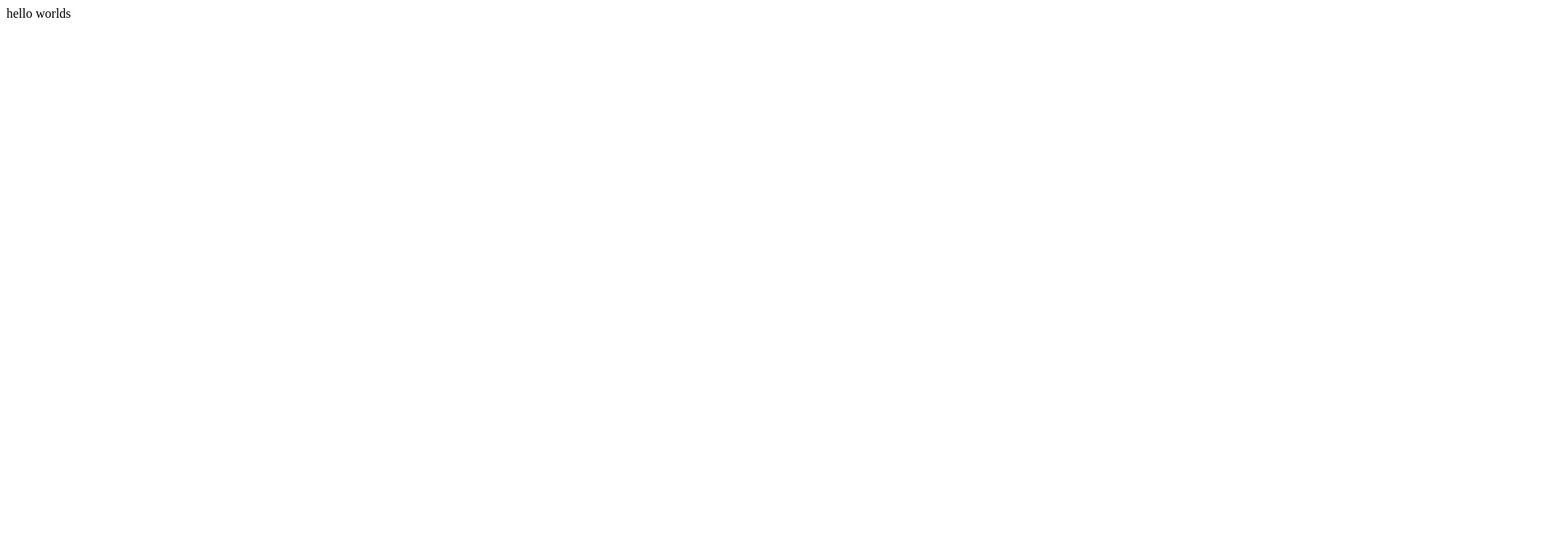
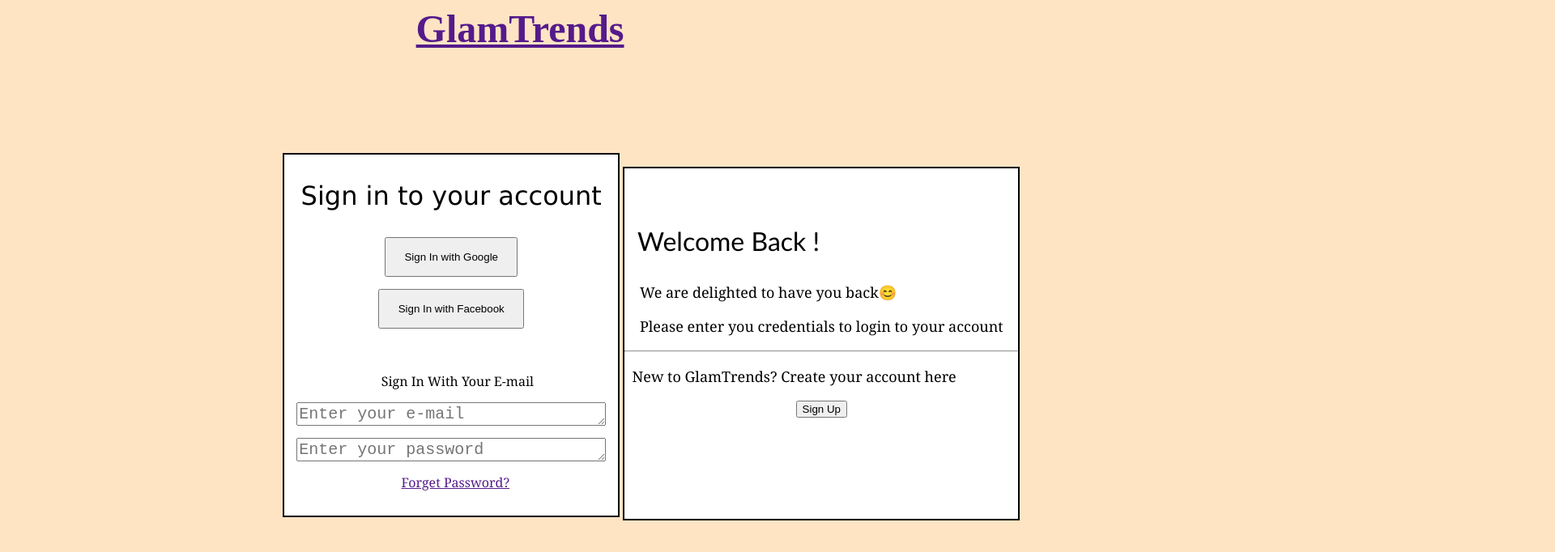
Before and after one commit to GDSC23BundelkhandUniversity/E-commerce_Products, a plain HTML site: page index.html in a window 1280 px wide. Shown: the top 682 px of the page at 81% size, 1920 px wide, since content can reach past the window. Drawn offline with Linux system fonts and the light colour scheme.

Commit message:
Basic Outline Of Sign-in Page

```diff
--- a/index.html
+++ b/index.html
@@ -3,9 +3,52 @@
 <head>
     <meta charset="UTF-8">
     <meta name="viewport" content="width=device-width, initial-scale=1.0">
-    <title>Document</title>
+    <title>Sign In - GlamTrends</title>
+    <link rel="stylesheet" href="style.css">
 </head>
 <body>
-    hello worlds
+    <header>
+        <nav>
+            <strong>
+                <a href="">GlamTrends</a>
+            </strong>
+        </nav>
+    </header>
+
+    <main>
+
+        <section class="left">
+            <p>&nbsp Sign in to your account &nbsp </p>
+            <div>
+                <button>&nbsp Sign In with Google &nbsp</button>
+                <button>&nbsp Sign In with Facebook &nbsp</button>
+
+                <div>
+                    <p>&nbsp</p>
+                    <p class="email">&nbsp Sign In With Your E-mail &nbsp</p>
+
+                    <textarea cols="30" rows="1" placeholder="Enter your e-mail"></textarea>
+                    <textarea cols="30" rows="1" placeholder="Enter your password"></textarea>
+
+                    <p class="forget"><a href="">Forget Password?</a></p>
+
+                </div>
+
+            </div>
+        </section>
+
+        <section class="right">
+            <p>&nbsp Welcome Back ! &nbsp </p>
+            <div class="info">
+                <p>&nbsp &nbsp We are delighted to have you back😊 &nbsp &nbsp</p>
+                <p>&nbsp &nbsp Please enter you credentials to login to your account &nbsp &nbsp</p>
+                <hr>
+                <p>&nbsp New to GlamTrends? Create your account here &nbsp </p>
+            </div>
+            <button>Sign Up</button>
+            <p class="tq">Thank You</p>
+        </section>
+
+    </main>
 </body>
 </html>
--- /dev/null
+++ b/style.css
@@ -0,0 +1,89 @@
+body{
+    background-color: bisque;
+}
+section{
+    display: inline-block;
+}
+
+.left{
+    border: 2px solid ;
+    background-color: #fff;
+    font-family: Georgia, 'Times New Roman', Times, serif;
+    margin-left: 27%;
+    margin-top: 10%;
+    margin-bottom: 15%;
+}
+
+.right{
+    border: 2px solid ;
+    background-color: #fff;
+    font-family: Georgia, 'Times New Roman', Times, serif;
+    margin-top: 10%;
+    padding-top: 3%;
+}
+
+nav{
+    font-size: xxx-large;
+    margin-left: 40%;
+}
+
+.left > p{
+    font-size: xx-large;
+    font-family:'Lucida Sans', 'Lucida Sans Regular', 'Lucida Grande', 'Lucida Sans Unicode', Geneva, Verdana, sans-serif;
+}
+
+.right > p{
+    font-size: xx-large;
+    font-family:'Trebuchet MS', 'Lucida Sans Unicode', 'Lucida Grande', 'Lucida Sans', Arial, sans-serif;
+}
+
+.left button{
+    display: block;
+    margin: auto;
+    margin-top: 15px;
+    margin-bottom: 15px ;
+    padding: 15px;
+}
+
+.right button{
+    display: block;
+    margin: auto;
+    margin-top: 15px;
+    margin-bottom: 15px;
+}
+
+.left textarea{
+    display: block;
+    margin: auto;
+    margin-top: 15px;
+    margin-bottom: 15px;
+    font-size: x-large;
+}
+
+a:hover{
+    color: black;
+}
+
+.forget{
+    display: block;
+    margin-left: 35%;
+    margin-top: 15px;
+    margin-bottom: 30px;
+}
+
+.email{
+    display: block;
+    margin-left: 27%;
+    margin-top: 15px;
+    margin-bottom: 15px;
+}
+
+.tq{
+    display: block;
+    margin-left: 300%;
+    margin-top: 15px;
+}
+
+.info{
+    font-size: large;
+}
```
Also changed, not shown: right-img.jpg (added), sign-in-page-figma-design.png (added).
